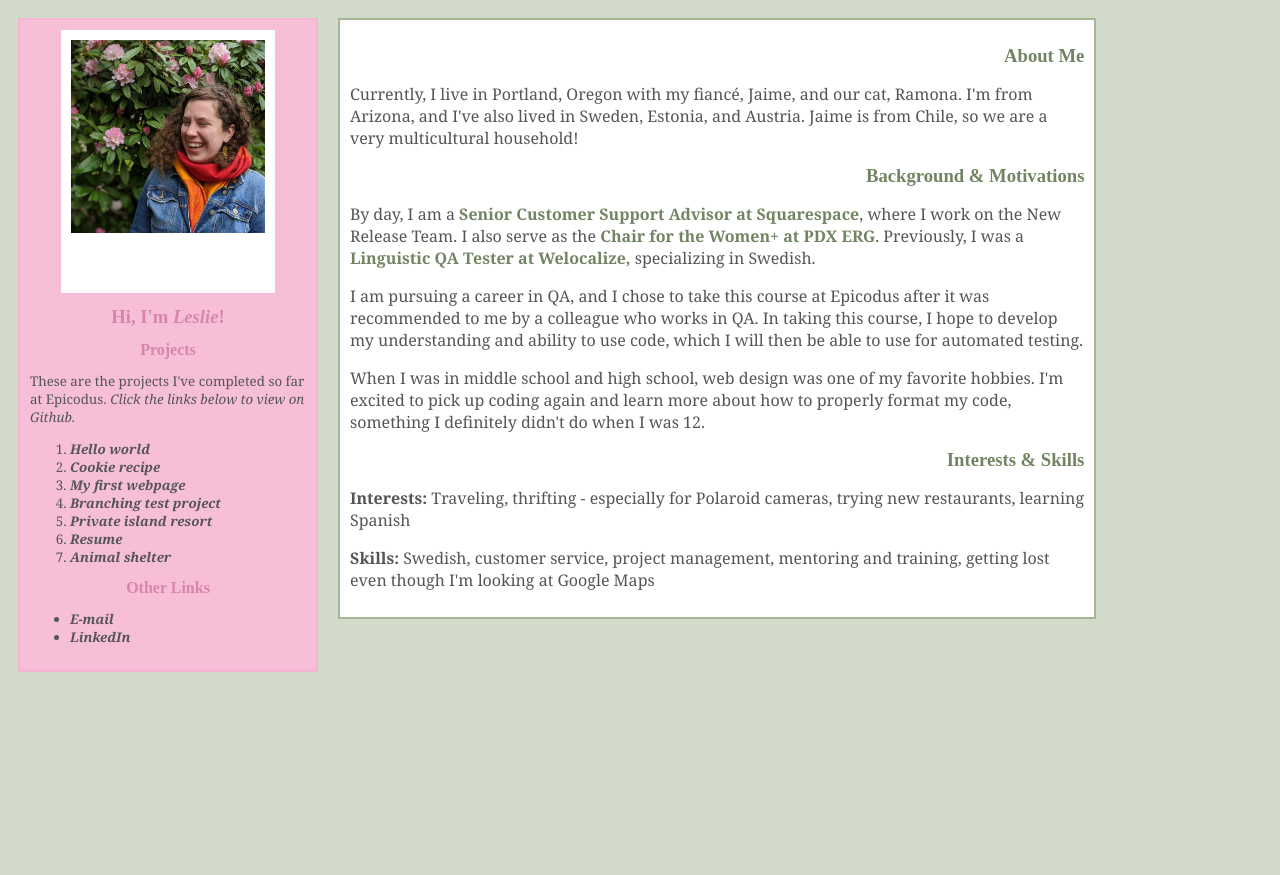
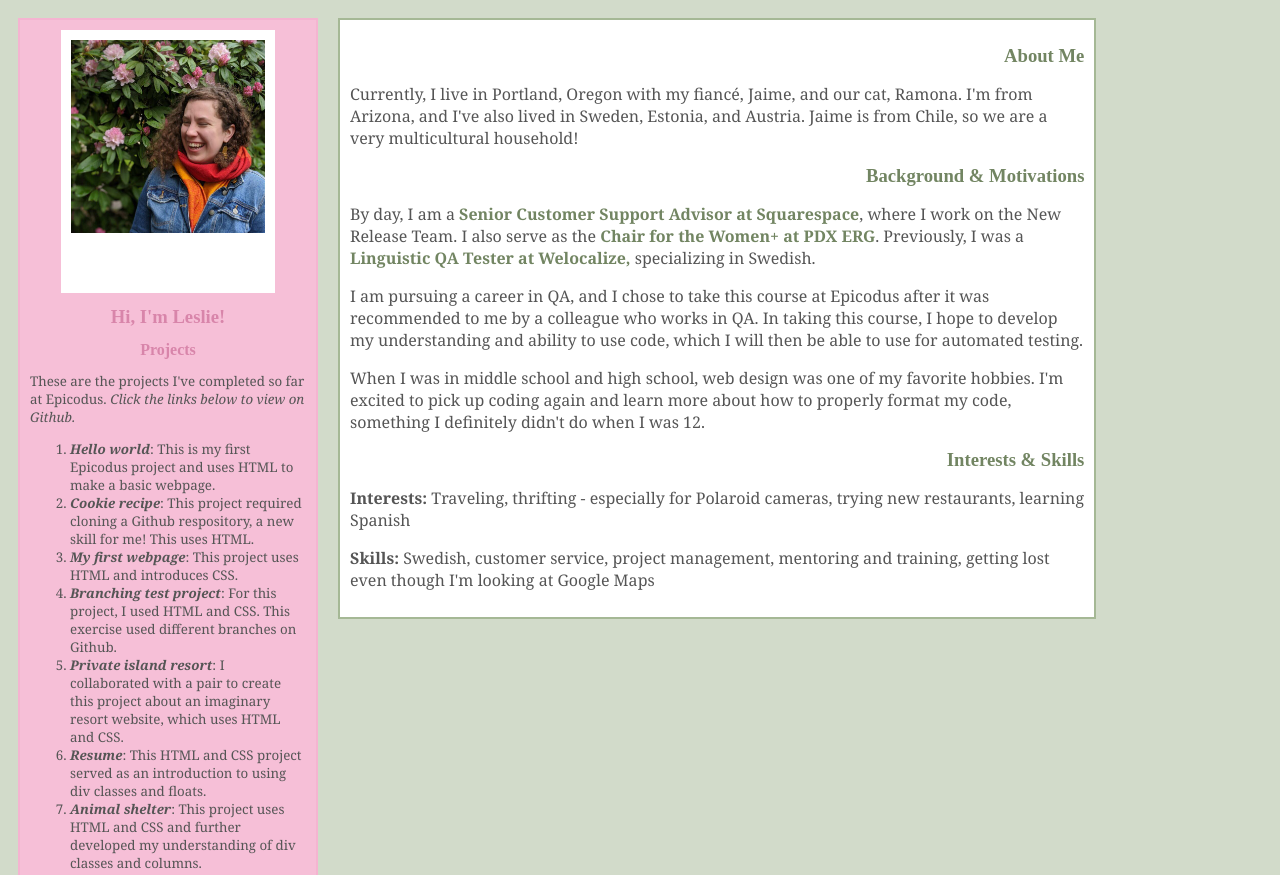
Before and after one commit to lrutkin/portfolio, a plain HTML site: page index.html in a window 1280 px wide. Shown: the top 875 px of the page. Before the commit the page ends 800 px from the top, so only its background shows below. Drawn offline with Linux system fonts and the light colour scheme.

Commit message:
add project descriptions

```diff
--- a/index.html
+++ b/index.html
@@ -7,18 +7,18 @@
 <body>
   <div class="sidebar">
     <img src="img/Leslie.jpeg">
-    <h1>Hi, I'm <em>Leslie</em>!</h1>
+    <h1>Hi, I'm Leslie!</h1>
 
     <h2>Projects</h2>
     <p>These are the projects I've completed so far at Epicodus. <em>Click the links below to view on Github.</em></p>
     <ol>
-      <li><a href="https://github.com/lrutkin/hello-world">Hello world</a></li>
-      <li><a href="https://github.com/lrutkin/cookie-recipe">Cookie recipe</a></li>
-      <li><a href="https://github.com/lrutkin/my-first-webpage">My first webpage</a></li>
-      <li><a href="https://github.com/lrutkin/branching-test-project">Branching test project</a></li>
-      <li><a href="https://github.com/lrutkin/Private-island-resort">Private island resort</a></li>
-      <li><a href="https://github.com/lrutkin/resume">Resume</a></li>
-      <li><a href="https://github.com/lrutkin/animal-shelter">Animal shelter</a></li>
+      <li><a href="https://github.com/lrutkin/hello-world">Hello world</a>: This is my first Epicodus project and uses HTML to make a basic webpage.</li>
+      <li><a href="https://github.com/lrutkin/cookie-recipe">Cookie recipe</a>: This project required cloning a Github respository, a new skill for me! This uses HTML.</li>
+      <li><a href="https://github.com/lrutkin/my-first-webpage">My first webpage</a>: This project uses HTML and introduces CSS.</li>
+      <li><a href="https://github.com/lrutkin/branching-test-project">Branching test project</a>: For this project, I used HTML and CSS. This exercise used different branches on Github.</li>
+      <li><a href="https://github.com/lrutkin/Private-island-resort">Private island resort</a>: I collaborated with a pair to create this project about an imaginary resort website, which uses HTML and CSS.</li>
+      <li><a href="https://github.com/lrutkin/resume">Resume</a>: This HTML and CSS project served as an introduction to using div classes and floats.</li>
+      <li><a href="https://github.com/lrutkin/animal-shelter">Animal shelter</a>: This project uses HTML and CSS and further developed my understanding of div classes and columns.</li>
     </ol>
 
     <h2>Other Links</h2>
```
